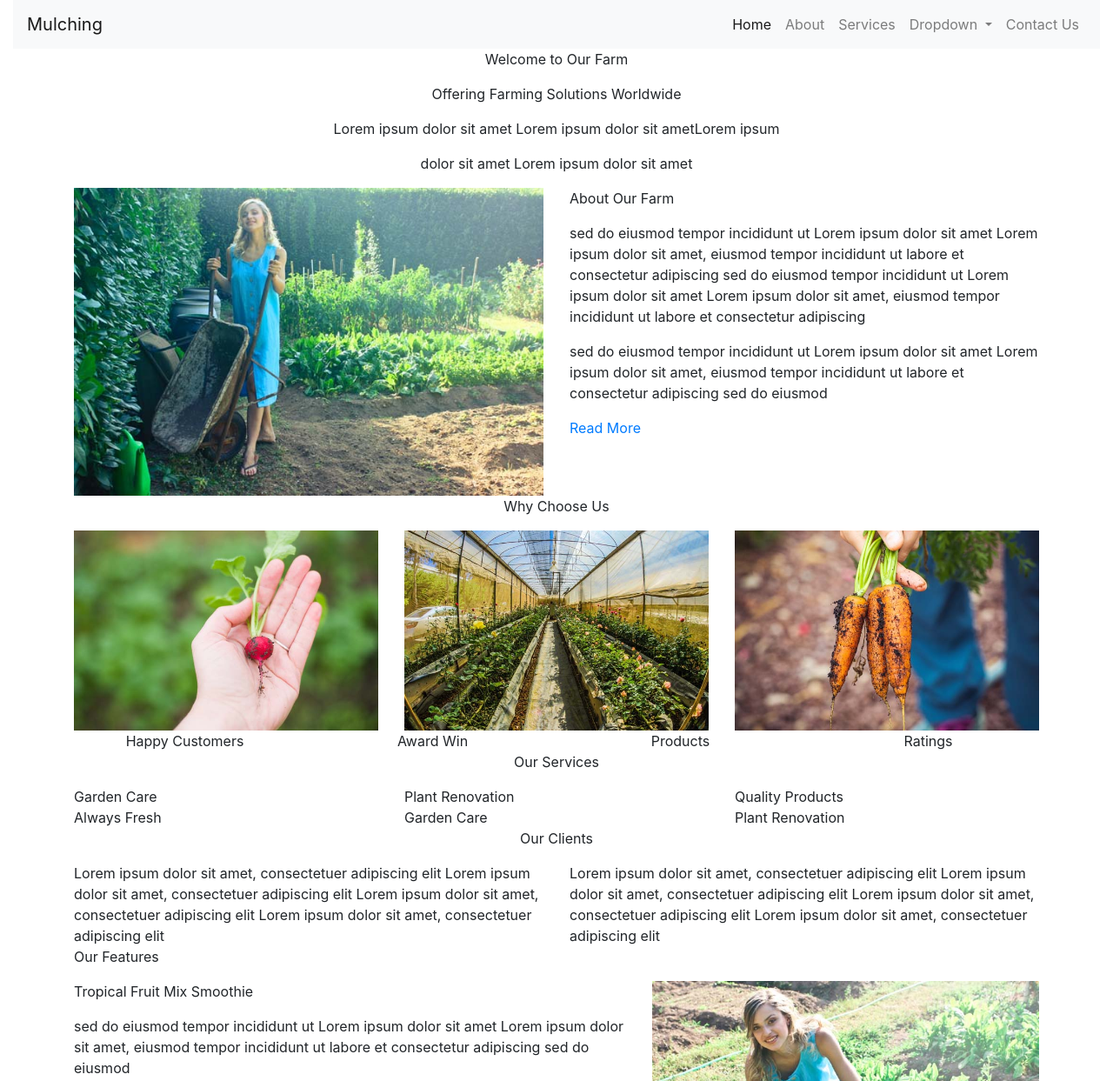
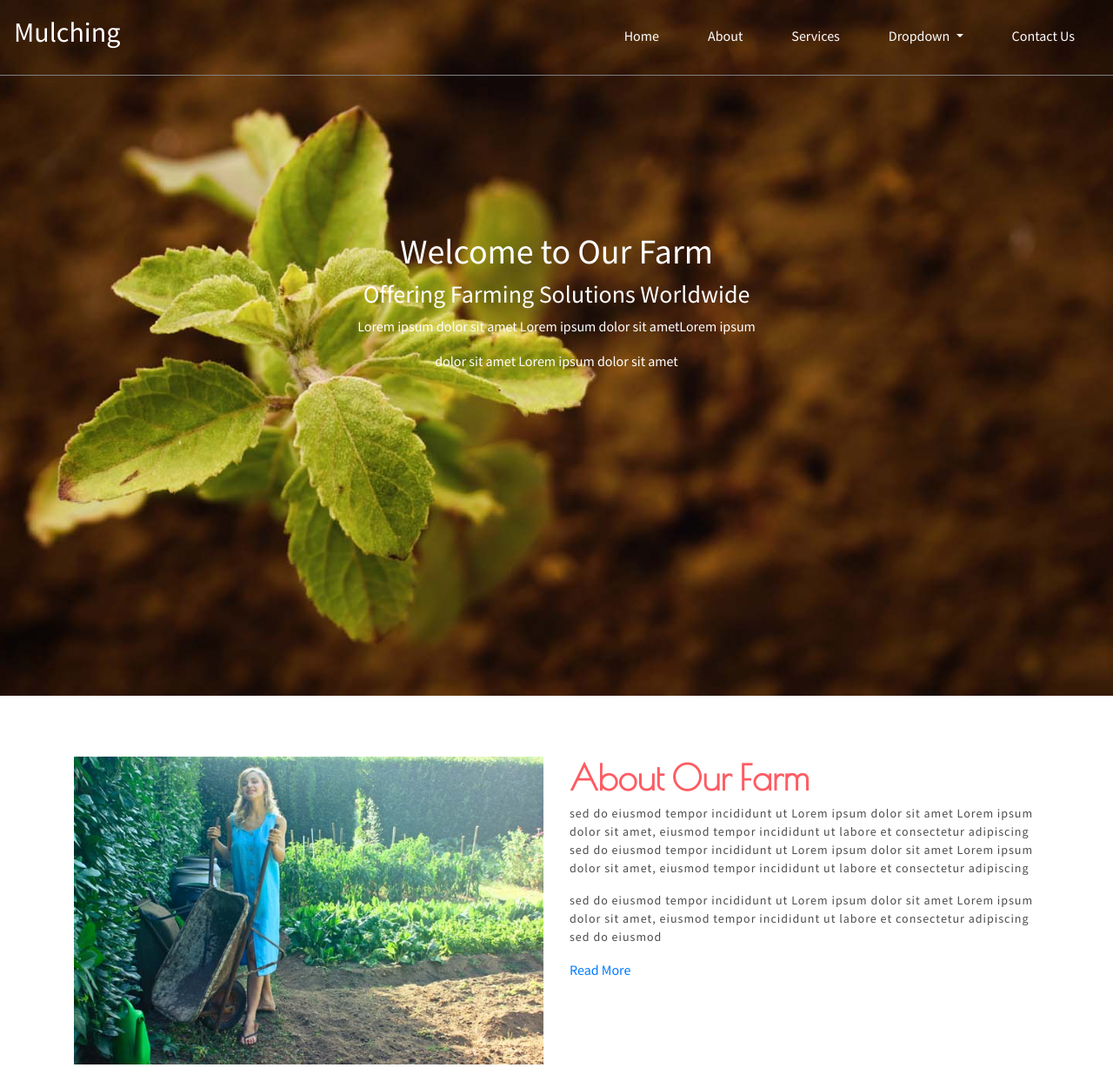
Before and after one commit to KyawKyawLin19/Mulching-Template, a plain HTML site: page index.html in a window 1280 px wide. Shown: the top 1243 px of the page at 87% size. Drawn offline with nearby package versions, Linux system fonts and the light colour scheme.

Commit message:
subtitle Update Commit

```diff
--- a/index.html
+++ b/index.html
@@ -11,14 +11,17 @@
     <title>Mulching a Agriculture Category Bootstrap Responsive web Template|Gallery :: w3layouts</title>
     <link rel="stylesheet" href="style.css">
     <link rel="stylesheet" href="https://use.fontawesome.com/releases/v5.8.2/css/all.css" integrity="sha384-oS3vJWv+0UjzBfQzYUhtDYW+Pj2yciDJxpsK1OYPAYjqT085Qq/1cq5FLXAZQ7Ay" crossorigin="anonymous">
+    <!-- Fonts -->
+    <link href="https://fonts.googleapis.com/css?family=Mada&display=swap" rel="stylesheet">
+    <link href="https://fonts.googleapis.com/css?family=Poiret+One&display=swap" rel="stylesheet">
   </head>
   <body>
 
     <!-- Navigation -->
-
-    <div class="container-fluid">
+    <div class="mainbanner">
+    <div class="container-fluid pd-0-mr-0">
         <nav class="navbar navbar-expand-lg navbar-light bg-light">
-            <a class="navbar-brand" href="#">Mulching</a>
+            <a class="navbar-brand wh-clo" href="#"><h2>Mulching</h2></a>
             <button class="navbar-toggler" type="button" data-toggle="collapse" data-target="#navbarSupportedContent" aria-controls="navbarSupportedContent" aria-expanded="false" aria-label="Toggle navigation">
               <!-- <span class="navbar-toggler-icon"></span> -->Menu
             </button>
@@ -26,49 +29,46 @@
             <div class="collapse navbar-collapse" id="navbarSupportedContent">
               <ul class="navbar-nav ml-auto">
                 <li class="nav-item active">
-                  <a class="nav-link" href="#">Home <span class="sr-only">(current)</span></a>
+                  <a class="nav-link wh-clo" href="#">Home <span class="sr-only">(current)</span></a>
                 </li>
                 <li class="nav-item">
-                  <a class="nav-link" href="#">About</a>
+                  <a class="nav-link wh-clo" href="#">About</a>
                 </li>
                 <li class="nav-item">
-                  <a class="nav-link" href="#">Services</a>
+                  <a class="nav-link wh-clo" href="#">Services</a>
                 </li>
                 <li class="nav-item dropdown">
-                  <a class="nav-link dropdown-toggle" href="#" id="navbarDropdown" role="button" data-toggle="dropdown" aria-haspopup="true" aria-expanded="false">
+                  <a class="nav-link wh-clo dropdown-toggle" href="#" id="navbarDropdown" role="button" data-toggle="dropdown" aria-haspopup="true" aria-expanded="false">
                     Dropdown
                   </a>
-                  <div class="dropdown-menu" aria-labelledby="navbarDropdown">
-                    <a class="dropdown-item" href="#">Action</a>
-                    <a class="dropdown-item" href="#">Another action</a>
-                    <div class="dropdown-divider"></div>
-                    <a class="dropdown-item" href="#">Something else here</a>
-                  </div>
+                  <div class="dropdown-menu bl-clo" aria-labelledby="navbarDropdown">
+                    <a class="dropdown-item wh-clo" href="#">Blog</a>
+                    <a class="dropdown-item wh-clo" href="#">Gallery</a>
                 </li>
                 <li class="nav-item">
-                  <a class="nav-link" href="#">Contact Us</a>
+                  <a class="nav-link wh-clo" href="#">Contact Us</a>
                 </li>
             </ul>
           </div>
         </nav>
 
-        <div class="hero-text text-center">
-          <p>Welcome to Our Farm</p>
-          <p>Offering Farming Solutions Worldwide</p>
+        <div class="hero-text text-center wh-clo">
+          <h1>Welcome to Our Farm</h1>
+          <h3>Offering Farming Solutions Worldwide</h3>
           <p>Lorem ipsum dolor sit amet Lorem ipsum dolor sit ametLorem ipsum </p>
           <p>dolor sit amet Lorem ipsum dolor sit amet</p>
         </div>
     </div>
-
+    </div>
     <!-- About -->
-    <div class="about">
+    <div class="about mt-70">
       <div class="container">
         <div class="row">
           <div class="col-lg-6">
             <img src="images/1.jpg" class="img-fluid" alt="">
           </div>
           <div class="col-lg-6">
-            <p class="subtitle">About Our Farm</p>
+            <h1 class="subtitle">About Our Farm</h1>
             <p class="subtitle-text">sed do eiusmod tempor incididunt ut Lorem ipsum dolor sit amet Lorem ipsum dolor sit amet, eiusmod tempor incididunt ut labore et consectetur adipiscing sed do eiusmod tempor incididunt ut Lorem ipsum dolor sit amet Lorem ipsum dolor sit amet, eiusmod tempor incididunt ut labore et consectetur adipiscing</p>
             <p class="subtitle-text">sed do eiusmod tempor incididunt ut Lorem ipsum dolor sit amet Lorem ipsum dolor sit amet, eiusmod tempor incididunt ut labore et consectetur adipiscing sed do eiusmod</p>
             <a href="single.html">Read More</a>
@@ -78,9 +78,9 @@
     </div>
 
     <!-- Choose -->
-    <div class="choose">
+    <div class="choose mt-70">
       <div class="container">
-          <p class="subtitle text-center">Why Choose Us</p>
+          <h1 class="subtitle text-center">Why Choose Us</h1>
           <div class="row">
             <div class="col-lg-4">
               <img src="images/g1.jpg" class="img-fluid" alt="">
@@ -96,7 +96,7 @@
     </div>
 
     <!-- Stats -->
-    <div class="stats">
+    <div class="stats mt-70">
       <div class="container">
         <div class="row">
           <div class="col-lg-3 text-center">Happy Customers</div>
@@ -108,9 +108,9 @@
     </div>
 
     <!-- Services -->
-    <div class="services">
+    <div class="services mt-70">
       <div class="container">
-        <p class="subtitle text-center">Our Services</p>
+        <h1 class="subtitle text-center">Our Services</h1>
         <div class="row">
           <div class="col-lg-4 col-md-6">Garden Care</div>
           <div class="col-lg-4 col-md-6">Plant Renovation</div>
@@ -123,26 +123,30 @@
     </div>
 
     <!-- Clients -->
-    <div class="clients">
+    <div class="clients mt-70">
       <div class="container">
-        <p class="subtitle text-center">Our Clients</p>
+        <h1 class="subtitle text-center">Our Clients</h1>
         <div class="row">
           <div class="col-md-6">
+            <p class="subtitle-text">
               Lorem ipsum dolor sit amet, consectetuer adipiscing elit Lorem ipsum dolor sit amet, consectetuer adipiscing elit Lorem ipsum dolor sit amet, consectetuer adipiscing elit Lorem ipsum dolor sit amet, consectetuer adipiscing elit
+            </p>
           </div>
           <div class="col-md-6">
+            <p class="subtitle-text">
               Lorem ipsum dolor sit amet, consectetuer adipiscing elit Lorem ipsum dolor sit amet, consectetuer adipiscing elit Lorem ipsum dolor sit amet, consectetuer adipiscing elit Lorem ipsum dolor sit amet, consectetuer adipiscing elit
+            </p>
           </div>
         </div>
       </div>
     </div>
 
     <!-- Features -->
-    <div class="features">
+    <div class="features mt-70">
       <div class="container">
-        <p class="subtitle">
+        <h1 class="subtitle">
             Our Features
-        </p>
+        </h1>
         <div class="row">
           <div class="col-md-7">
             <p>Tropical Fruit Mix Smoothie</p>
@@ -175,7 +179,7 @@
     </div>
 
     <!-- Footer -->
-    <div class="footer">
+    <div class="footer mt-70 bl-clo wh-clo">
       <div class="container">
         <div class="row">
           <div class="col-md-12 text-center">
--- a/style.css
+++ b/style.css
@@ -0,0 +1,65 @@
+body {
+  font-family: 'Mada', sans-serif;
+}
+
+.dropdown:hover>.dropdown-menu {
+  display: block;
+}
+
+.dropdown-item:hover {
+  background: #000;
+}
+
+.mainbanner {
+  background: url('images/b3.jpg');
+  background-position: center;
+  background-size: cover;
+  height: 100vh;
+}
+
+.navbar {
+  background: transparent !important;
+  border-bottom: 1px solid gray;
+  width: 100%;
+}
+
+.wh-clo {
+  color: #ffffff !important;
+}
+
+.bl-clo {
+  background: #000;
+}
+
+.pd-0-mr-0{
+  padding: 0;
+  margin: 0;
+}
+
+.nav-item {
+  padding: 15px 20px;
+}
+
+.hero-text {
+  margin-top: 180px;
+}
+
+.mt-70 {
+  margin-top: 70px;
+}
+
+.footer {
+  padding: 130px;
+}
+
+.subtitle-text {
+  font-size: 14px;
+  letter-spacing: 1px;
+  color: #4c4c4c;
+}
+
+.subtitle {
+  font-family: 'Poiret One', cursive;
+  color: #fd5c63;
+  font-weight: 700;
+}
```
